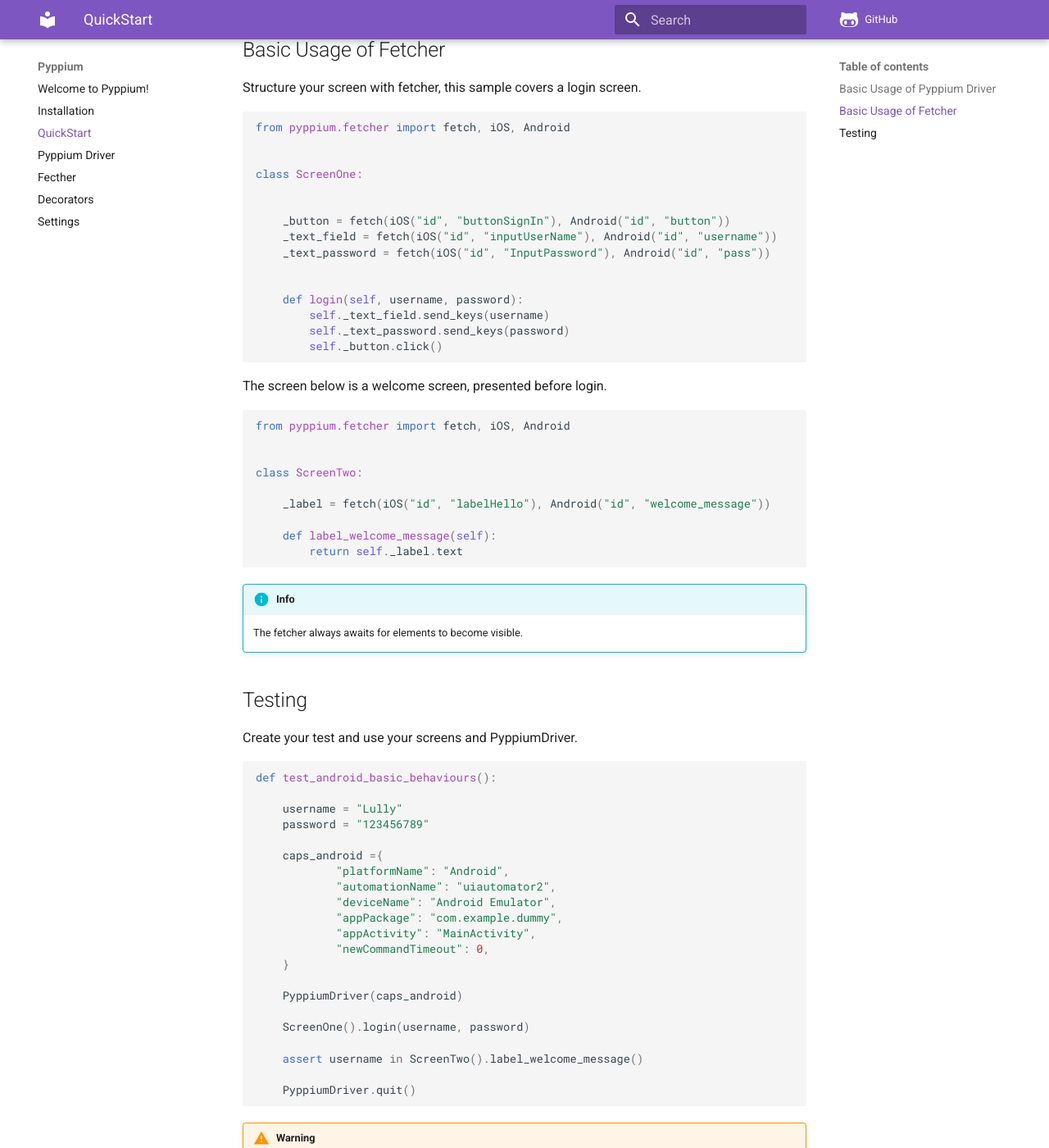
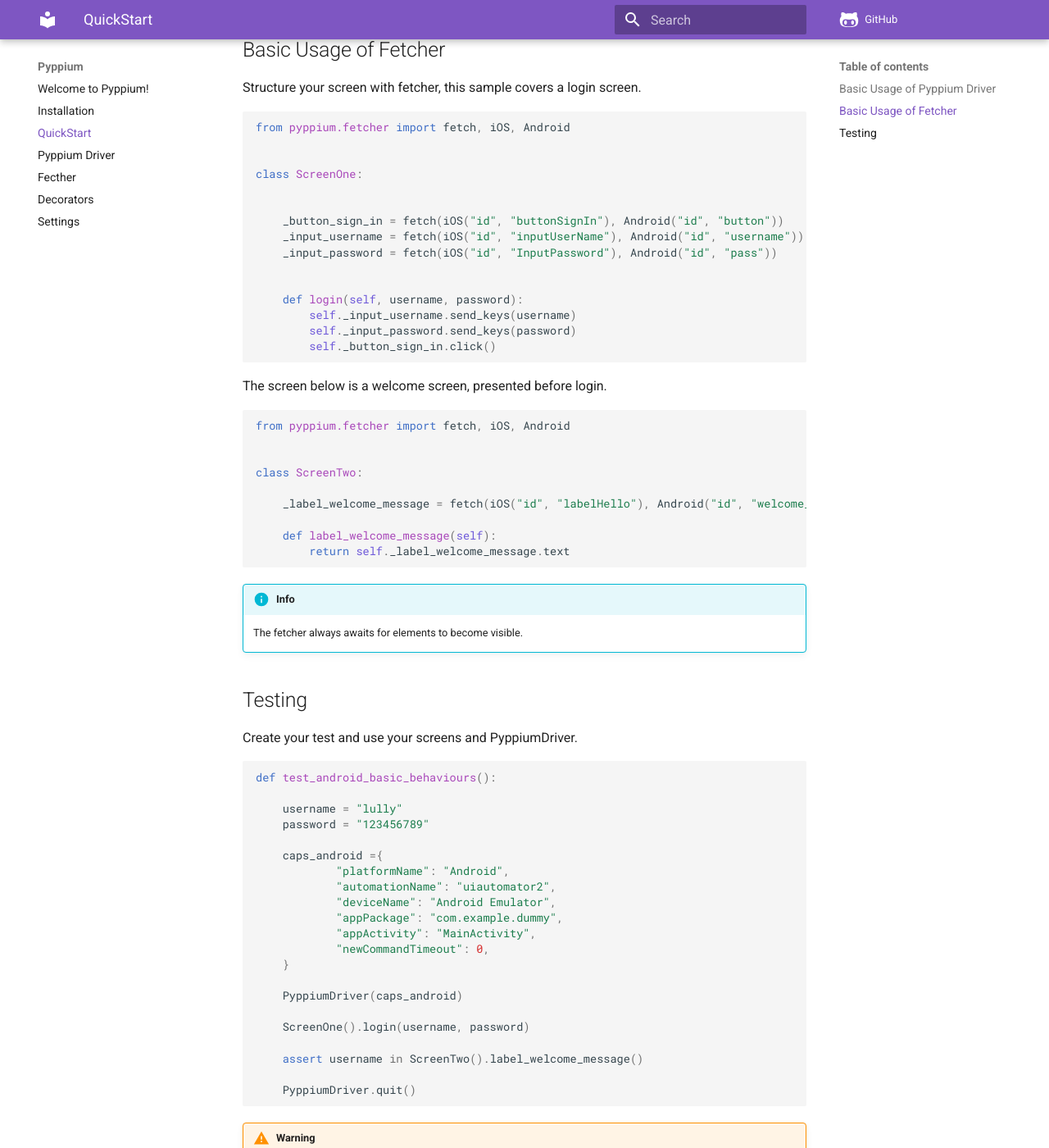
Before and after one commit to leomenezessz/pyppium, an MkDocs documentation site: the page built from docs/getting-started.md, in a window 1280 px wide and 1400 px high, scrolled down 910 px. Shown: the whole window at 82% size. Built offline with MkDocs 1.6.1 and Material for MkDocs 9.7.7, drawn with Linux system fonts in a browser that asks for light colours; comment, search, counter and statistics services are not loaded.

Commit message:
Update readme, getting-started and index documentation

`````diff
--- a/docs/getting-started.md
+++ b/docs/getting-started.md
@@ -57,15 +57,15 @@
 class ScreenOne:
 
 
-    _button = fetch(iOS("id", "buttonSignIn"), Android("id", "button"))
-    _text_field = fetch(iOS("id", "inputUserName"), Android("id", "username"))
-    _text_password = fetch(iOS("id", "InputPassword"), Android("id", "pass"))
+    _button_sign_in = fetch(iOS("id", "buttonSignIn"), Android("id", "button"))
+    _input_username = fetch(iOS("id", "inputUserName"), Android("id", "username"))
+    _input_password = fetch(iOS("id", "InputPassword"), Android("id", "pass"))
 
 
     def login(self, username, password):
-        self._text_field.send_keys(username)
-        self._text_password.send_keys(password)
-        self._button.click()
+        self._input_username.send_keys(username)
+        self._input_password.send_keys(password)
+        self._button_sign_in.click()
 
 ````
 
@@ -78,10 +78,10 @@
 
 class ScreenTwo:
 
-    _label = fetch(iOS("id", "labelHello"), Android("id", "welcome_message"))
+    _label_welcome_message = fetch(iOS("id", "labelHello"), Android("id", "welcome_message"))
 
     def label_welcome_message(self):
-        return self._label.text
+        return self._label_welcome_message.text
 
 ```
 
@@ -96,7 +96,7 @@
 
 def test_android_basic_behaviours():
 
-    username = "Lully"
+    username = "lully"
     password = "123456789"
 
     caps_android ={
`````
Also changed, not shown: README.md (+19 -9 lines), docs/index.md (+3 -2 lines).
